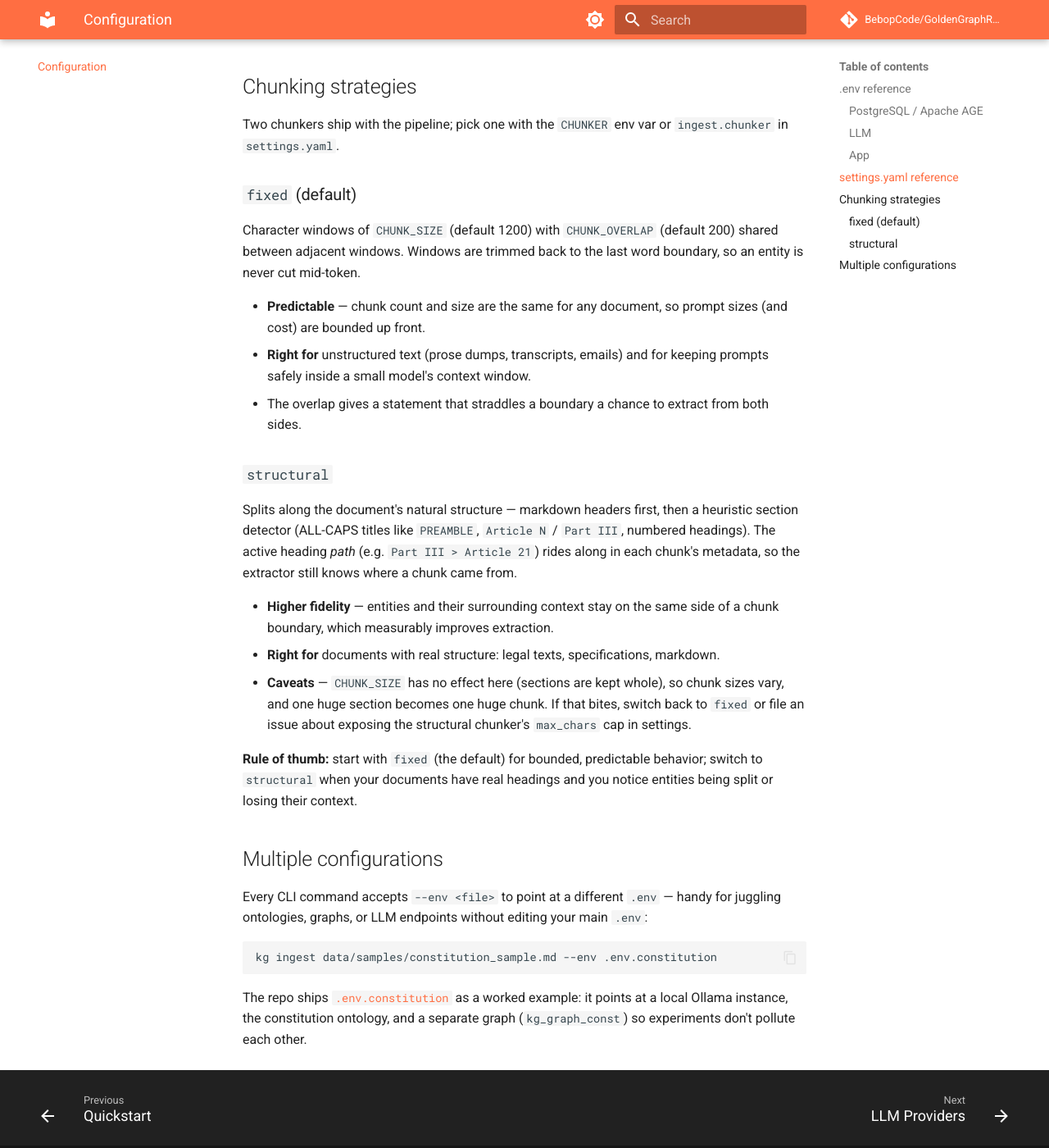
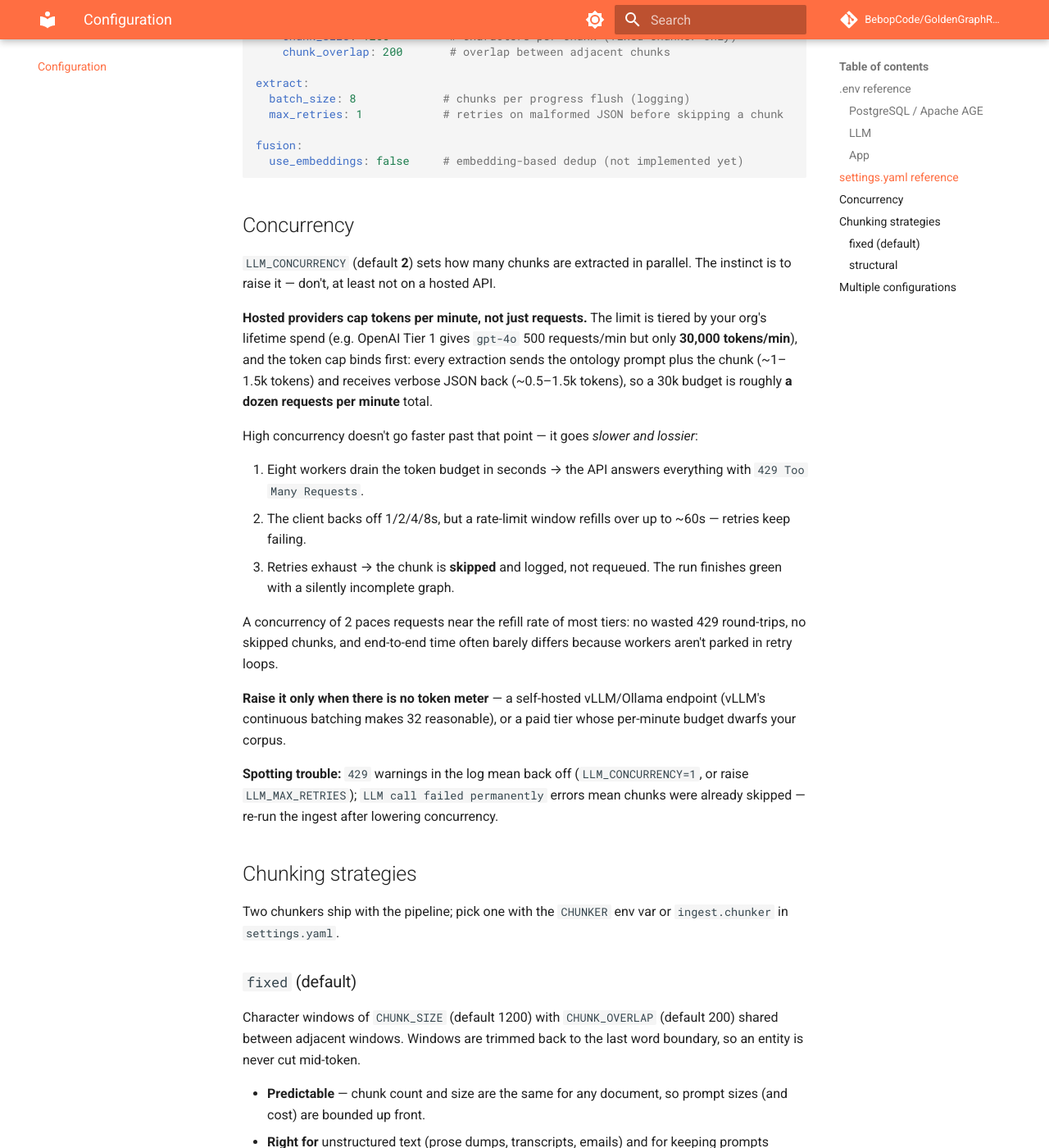
Before and after one commit to BebopCode/GoldenGraphRAG, an MkDocs documentation site: the page built from docs/configuration.md, in a window 1280 px wide and 1400 px high, scrolled down 2527 px. Shown: the whole window at 82% size. Built offline with MkDocs 1.6.1 and Material for MkDocs 9.7.7, drawn with Linux system fonts in a browser that asks for light colours; comment, search, counter and statistics services are not loaded; some of the changed text lies outside the part shown.

Commit message:
Concurrency fix

````diff
--- a/docs/configuration.md
+++ b/docs/configuration.md
@@ -32,12 +32,13 @@ or invalid value fails immediately, never mid-run. There are three inputs:
 | `LLM_API_KEY` | *(required for hosted)* | API key |
 | `LLM_BASE_URL` | *(preset)* | Must include the `/v1` path |
 | `LLM_MODEL` | *(preset)* | Model slug / served-model-name |
-| `LLM_TIMEOUT` | `120` | Per-request timeout, seconds |
-| `LLM_MAX_RETRIES` | `2` | Retries with backoff |
-| `LLM_CONCURRENCY` | `8` | Parallel chunk extractions |
-| `LLM_STRUCTURED_MODE` | `auto` | `auto \| json_schema \| json_object \| none` |
-| `LLM_MAX_TOKENS` | *(unset)* | Cap output tokens |
-| `LLM_ALLOWED_PROVIDERS` | *(unset)* | OpenRouter routing allowlist, comma-separated |
+| `LLM_TIMEOUT` | `120` | Per-request timeout, seconds — raise for slow reasoning models that think before answering |
+| `LLM_MAX_RETRIES` | `2` | Retries per request on timeout / connection drops / 429 / 5xx, backing off 1/2/4/8s |
+| `LLM_CONCURRENCY` | `2` | Parallel chunk extractions — [keep it low on hosted APIs](#concurrency) |
+| `LLM_STRUCTURED_MODE` | `auto` | `auto \| json_schema \| json_object \| none` — see [structured outputs](providers.md) |
+| `LLM_MAX_TOKENS` | *(unset)* | Cap output tokens; raise if you see `finish_reason=length` warnings (truncated JSON) |
+| `LLM_ALLOWED_PROVIDERS` | *(unset)* | OpenRouter routing allowlist, comma-separated (e.g. `Groq,DeepInfra`) |
+| `LLM_HTTP_REFERER` | *(unset)* | Sent as the `HTTP-Referer` header (OpenRouter attribution) |
 
 ### App
 
@@ -58,7 +59,7 @@ llm:
   json_mode: true
   timeout: 120
   max_retries: 2
-  concurrency: 8
+  concurrency: 2            # see "Concurrency" below before raising
   structured_mode: auto     # auto | json_schema | json_object | none
   # allowed_providers: [Groq, DeepInfra]   # OpenRouter routing allowlist
   # max_tokens: 4096
@@ -78,6 +79,41 @@ extract:
 fusion:
   use_embeddings: false     # embedding-based dedup (not implemented yet)
 ```
+
+## Concurrency
+
+`LLM_CONCURRENCY` (default **2**) sets how many chunks are extracted in
+parallel. The instinct is to raise it — don't, at least not on a hosted API.
+
+**Hosted providers cap tokens per minute, not just requests.** The limit is
+tiered by your org's lifetime spend (e.g. OpenAI Tier 1 gives `gpt-4o`
+500 requests/min but only **30,000 tokens/min**), and the token cap binds
+first: every extraction sends the ontology prompt plus the chunk
+(~1–1.5k tokens) and receives verbose JSON back (~0.5–1.5k tokens), so a
+30k budget is roughly **a dozen requests per minute** total.
+
+High concurrency doesn't go faster past that point — it goes *slower and
+lossier*:
+
+1. Eight workers drain the token budget in seconds → the API answers
+   everything with `429 Too Many Requests`.
+2. The client backs off 1/2/4/8s, but a rate-limit window refills over up to
+   ~60s — retries keep failing.
+3. Retries exhaust → the chunk is **skipped** and logged, not requeued. The
+   run finishes green with a silently incomplete graph.
+
+A concurrency of 2 paces requests near the refill rate of most tiers: no
+wasted 429 round-trips, no skipped chunks, and end-to-end time often barely
+differs because workers aren't parked in retry loops.
+
+**Raise it only when there is no token meter** — a self-hosted vLLM/Ollama
+endpoint (vLLM's continuous batching makes 32 reasonable), or a paid tier
+whose per-minute budget dwarfs your corpus.
+
+**Spotting trouble:** `429` warnings in the log mean back off
+(`LLM_CONCURRENCY=1`, or raise `LLM_MAX_RETRIES`); `LLM call failed
+permanently` errors mean chunks were already skipped — re-run the ingest
+after lowering concurrency.
 
 ## Chunking strategies
 
````
Also changed, not shown: docs/providers.md (+8 -2 lines), docs/troubleshooting.md (+2 -1 lines), 6 other files.
